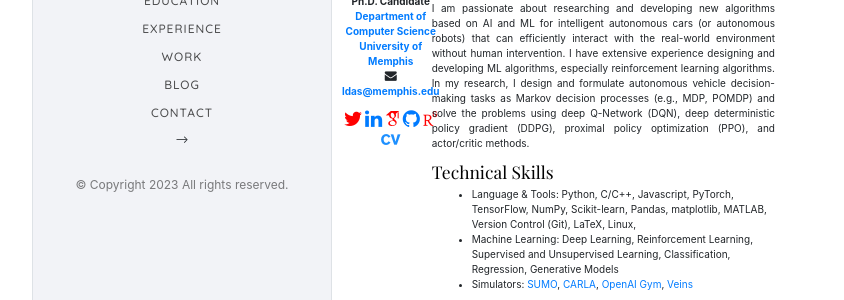
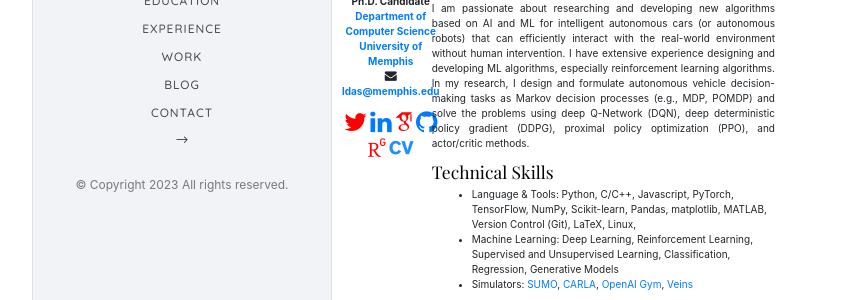
Before and after one commit to lokesh-c-das/lokesh-c-das.github.io, a Jekyll site: the page built from index.md, in a window 1280 px wide. Shown: the part 185-485 px from the top of the page, without its empty margins (224-1068 px from the left). Built offline with Jekyll 4.4.1, drawn with Linux system fonts in a browser that asks for light colours; some web fonts are replaced.

Commit message:
code updated

```diff
--- a/_layouts/default.html
+++ b/_layouts/default.html
@@ -110,12 +110,12 @@ Copyright <script>document.write(new Date().getFullYear());</script> All rights
                   </p>
                 </span>
                 <span class="icon">
-                  <a href="https://twitter.com/ldas_cse" target="_blank" ><i class="fa fa-twitter" style="font-size:20px; color:red;"></i> </a>
-                  <a href="https://www.linkedin.com/in/ldas/" target="_blank" ><i class="fa fa-linkedin" style="font-size:20px"></i> </a>
-                  <a href="https://scholar.google.com/citations?user=72vb6msAAAAJ&hl=en" target="_blank" ><i class="ai ai-google-scholar" style="color:red;font-size: 20px;"></i></i> </a>
-                  <a href="https://github.com/lokesh-c-das" target="_blank"><i class="fa fa-github" style="font-size:20px"></i> </a>
-                  <a href="https://www.researchgate.net/profile/Lokesh-Chandra-Das" target="_blank"><i class="ai ai-researchgate" style="font-size:20px;color:red;"></i></a>
-                  <a href="{{"/assets/cv/lokesh_das_cv.pdf" | relative_url}}" target="_blank"><i class="ai ai-cv" style="font-size:20px;color:#1E90FF;"></i></a>
+                  <a href="https://twitter.com/ldas_cse" target="_blank" ><i class="fa fa-twitter" style="font-size:25px; color:red;"></i> </a>
+                  <a href="https://www.linkedin.com/in/ldas/" target="_blank" ><i class="fa fa-linkedin" style="font-size:25px"></i> </a>
+                  <a href="https://scholar.google.com/citations?user=72vb6msAAAAJ&hl=en" target="_blank" ><i class="ai ai-google-scholar" style="color:red;font-size: 25px;"></i></i> </a>
+                  <a href="https://github.com/lokesh-c-das" target="_blank"><i class="fa fa-github" style="font-size:25px"></i> </a>
+                  <a href="https://www.researchgate.net/profile/Lokesh-Chandra-Das" target="_blank"><i class="ai ai-researchgate" style="font-size:25px;color:red;"></i></a>
+                  <a href="{{"/assets/cv/lokesh_das_cv.pdf" | relative_url}}" target="_blank"><i class="ai ai-cv" style="font-size:25px;color:#1E90FF;"></i></a>
                 </span>
               </div>
               </div>
```
